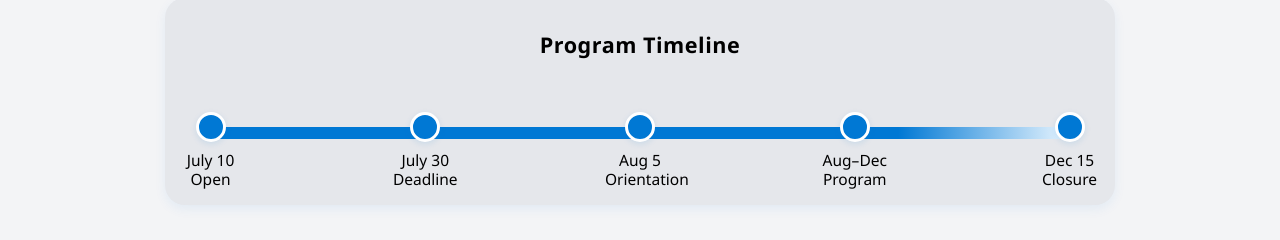
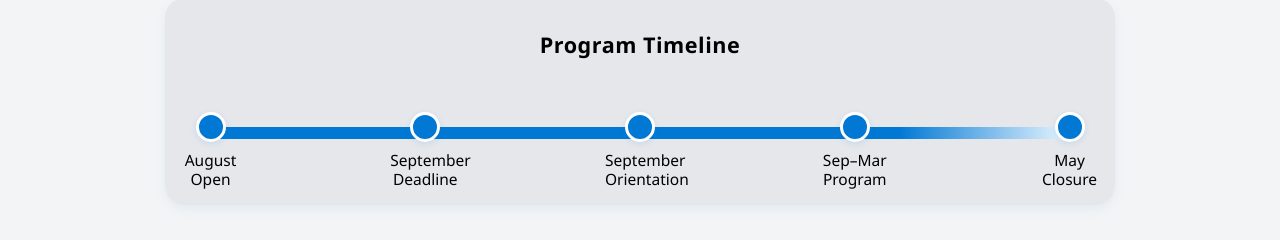
Before and after one commit to Devkumar2327/Aavhaan_asgn, a plain HTML site: page index.html in a window 1280 px wide. Shown: the part 937-1177 px from the top of the page. Drawn offline with Linux system fonts and the light colour scheme.

Commit message:
Update index.html

```diff
--- a/index.html
+++ b/index.html
@@ -70,23 +70,23 @@
         <div class="timeline-events">
           <div class="timeline-event">
             <div class="timeline-dot"></div>
-            <div class="timeline-label"><span>July 10<br>Open</span></div>
+            <div class="timeline-label"><span>August<br>Open</span></div>
           </div>
           <div class="timeline-event">
             <div class="timeline-dot"></div>
-            <div class="timeline-label"><span>July 30<br>Deadline</span></div>
+            <div class="timeline-label"><span>September<br>Deadline</span></div>
           </div>
           <div class="timeline-event">
             <div class="timeline-dot"></div>
-            <div class="timeline-label"><span>Aug 5<br>Orientation</span></div>
+            <div class="timeline-label"><span>September<br>Orientation</span></div>
           </div>
           <div class="timeline-event">
             <div class="timeline-dot"></div>
-            <div class="timeline-label"><span>Aug–Dec<br>Program</span></div>
+            <div class="timeline-label"><span>Sep–Mar<br>Program</span></div>
           </div>
           <div class="timeline-event">
             <div class="timeline-dot"></div>
-            <div class="timeline-label"><span>Dec 15<br>Closure</span></div>
+            <div class="timeline-label"><span>May<br>Closure</span></div>
           </div>
         </div>
       </div>
```
